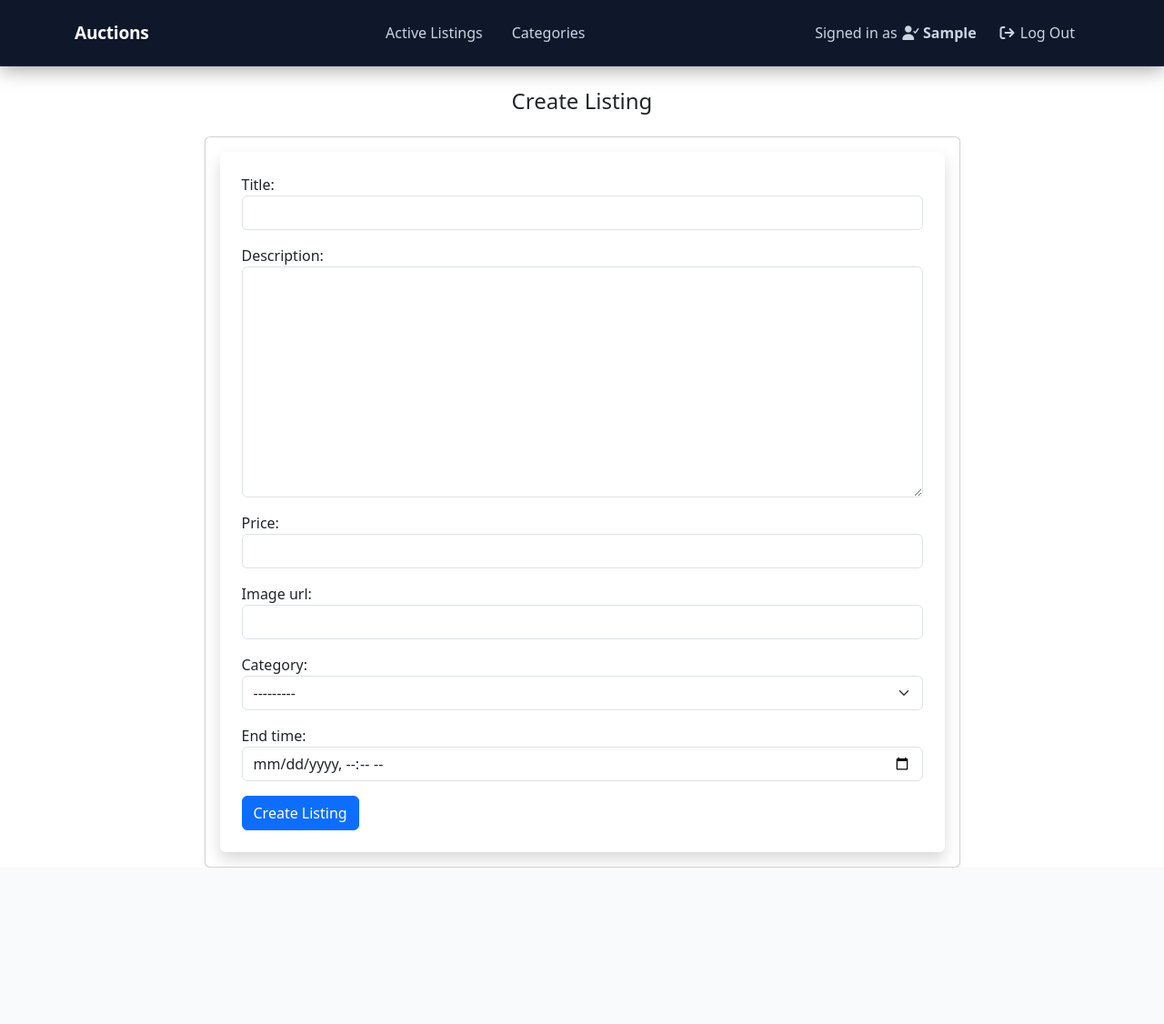
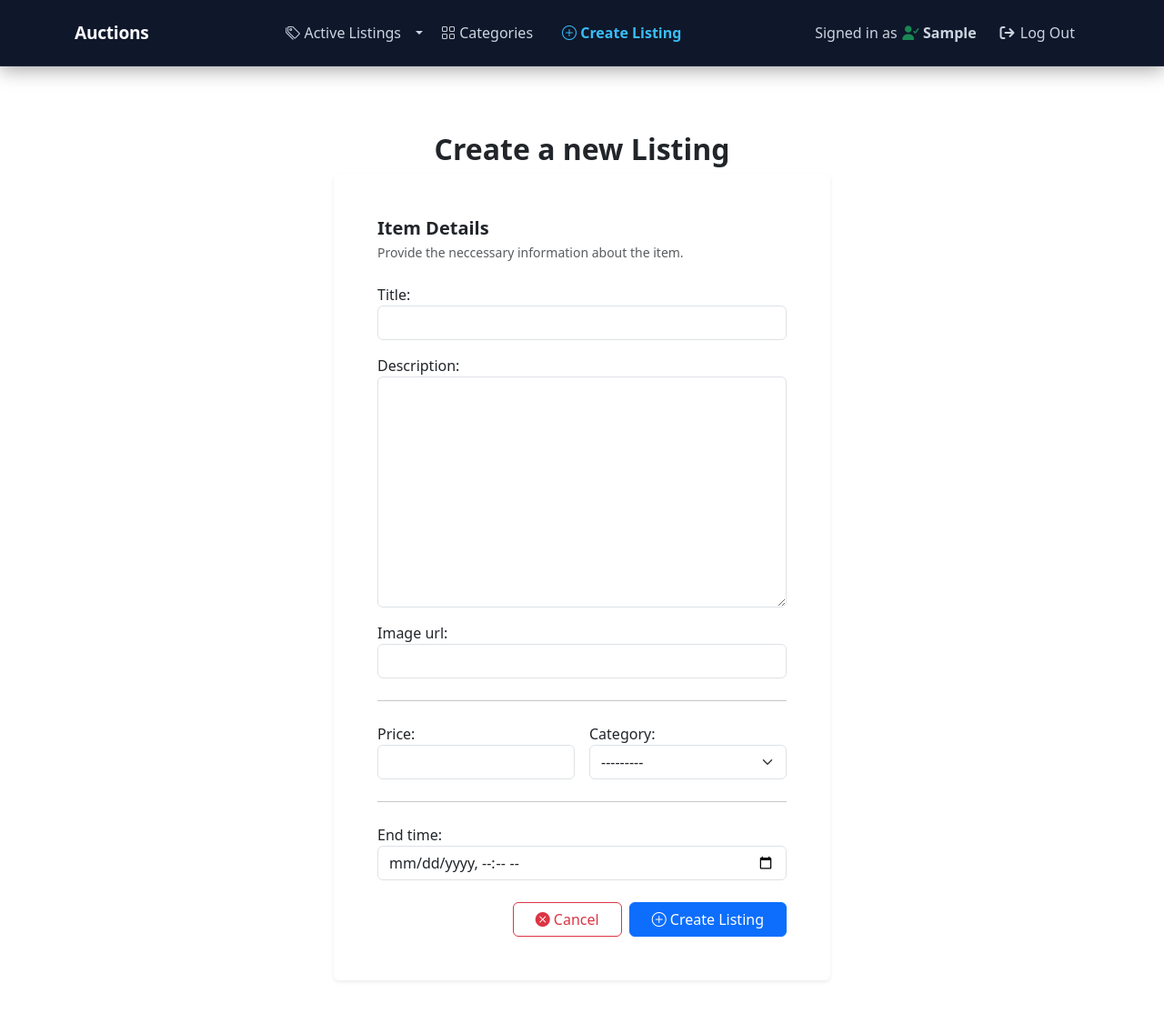
Before and after one commit to ismail-mah/commerce, a Django app: page /create_listing in a window 1280 px wide. Shown: the whole page at 91% size. Before the commit the page ends 954 px from the top, so only its background shows below. Run offline with Django 3.2, Linux system fonts and the light colour scheme; the visitor is signed in with stand-in values (Sample User, id 1); data that the repository does not hold is empty; some libraries are stand-ins or nearby versions.

Commit message:
improved index, create listing form etc

```diff
--- a/auctions/templates/auctions/close_auction.html
+++ b/auctions/templates/auctions/close_auction.html
@@ -5,7 +5,7 @@
             class="btn btn-outline-danger"
             data-bs-toggle="modal"
             data-bs-target="#closeAuctionModal">
-        <i class="bi bi-x-circle"></i> Close Auction
+        <i class="bi bi-lock-fill"></i> Close Auction
     </button>
     <!-- Close Auction Modal only for owner -->
     <div class="modal fade"
--- a/auctions/templates/auctions/create_listing.html
+++ b/auctions/templates/auctions/create_listing.html
@@ -1,26 +1,19 @@
 {% extends "auctions/layout.html" %}
-
-{% block title %}Create Listing{% endblock  %}
-
+{% block title %}{{ title }}{% endblock %}
 {% block body %}
-
-
-<h4 class="text-center my-4">{{ title }}</h4>
-
-<div class="container mt-4">
+    <div class="container py-5">
+        <div class="text-center mb-2">
+            <h2 class="fw-semibold mb-0">{{ title }}</h2>
+        </div>
         <div class="row justify-content-center">
-        <div class="col-md-8 col-lg-9 col-sm-12 mx-auto">
-
-            <div class="card shadow-sm">
-
-                {% comment %} <div class="card-header bg-primary text-white">
-                    <h4 class="mb-0">Create a New Listing</h4>
-                </div> {% endcomment %}
-
-                <div class="card-body">
-
-                    <form action="{% url 'create_listing' %}" method="post" class="shadow p-4 rounded">
+            <div class="col-12 col-md-10 col-lg-8 col-xl-6">
+                <div class="card border-0 shadow-sm">
+                    <div class="card-body p-4 p-md-5">
+                        <form action="{% url 'create_listing' %}" method="post">
                             {% csrf_token %}
+                            <div>
+                                <h5 class="fw-semibold mb-1">Item Details</h5>
+                                <p class="text-body-secondary small mb-4">Provide the neccessary information about the item.</p>
                                 <div class="mb-3">
                                     {{ form.title.label_tag }}
                                     {{ form.title }}
@@ -32,31 +25,40 @@
                                     {{ form.description.errors }}
                                 </div>
                                 <div class="mb-3">
+                                    {{ form.image_url.label_tag }}
+                                    {{ form.image_url }}
+                                    {{ form.image_url.errors }}
+                                </div>
+                            </div>
+                            <hr class="my-4">
+                            <div class="row g-3">
+                                <div class="col-md-6">
                                     {{ form.price.label_tag }}
                                     {{ form.price }}
                                     {{ form.price.errors }}
                                 </div>
-                        <div class="mb-3">
-                            {{ form.image_url.label_tag }}
-                            {{ form.image_url }}
-                            {{ form.image_url.errors }}
-                        </div>
-                        <div class="mb-3">
+                                <div class="col-md-6">
                                     {{ form.category.label_tag }}
                                     {{ form.category }}
                                     {{ form.category.errors }}
                                 </div>
-                        <div class="mb-3">
+                            </div>
+                            <hr class="my-4">
+                            <div class="mb-4">
                                 {{ form.end_time.label_tag }}
                                 {{ form.end_time }}
                                 {{ form.end_time.errors }}
                             </div>
-                        <input class="btn btn-primary" type="submit" value="Create Listing">
+                            <div class="d-flex justify-content-end gap-2">
+                                <a href="{% url 'index' %}" class="btn btn-outline-danger px-4"><i class="bi bi-x-circle-fill"></i> Cancel</a>
+                                <button class="btn btn-primary px-4" type="submit">
+                                    <i class="bi bi-plus-circle"></i> Create Listing
+                                </button>
+                            </div>
                         </form>
                     </div>
                 </div>
             </div>
         </div>
     </div>
-
 {% endblock %}
--- a/auctions/templates/auctions/layout.html
+++ b/auctions/templates/auctions/layout.html
@@ -31,31 +31,49 @@
                 </button>
                 <div class="collapse navbar-collapse" id="navbarNav">
                     <ul class="navbar-nav mx-auto mb-2 mb-lg-0">
-                        <li class="nav-item">
-                            <a class="nav-link mx-2 {% if request.resolver_match.url_name == 'index' %}active{% endif %}"
-                               href="{% url 'index' %}">Active Listings</a>
+                        <li class="nav-item dropdown d-flex align-items-center">
+                            <a class="nav-link mx-1 {% if request.resolver_match.url_name == 'index' %}active{% endif %}"
+                               href="{% url 'index' %}">
+                                <i class="bi bi-tags"></i> Active Listings
+                            </a>
+                            <a class="nav-link dropdown-toggle dropdown-toggle-split px-1"
+                               href="#"
+                               id="listingDropdown"
+                               role="button"
+                               data-bs-toggle="dropdown"
+                               aria-expanded="false">
+                                <span class="visually-hidden">Toggle Closed Listings</span>
+                            </a>
+                            <ul class="dropdown-menu" aria-labelledby="listingDropdown">
+                                <li>
+                                    <a href="{% url 'closed_listings' %}"
+                                       class="dropdown-item  {% if request.resolver_match.url_name == 'closed_listings' %}active{% endif %}">
+                                        <i class="bi bi-lock"></i> Closed Listings
+                                    </a>
+                                </li>
+                            </ul>
                         </li>
                         <li class="nav-item">
                             <a class="nav-link mx-2 {% if request.resolver_match.url_name == 'categories' or request.resolver_match.url_name == 'category_listings' %}active{% endif %}"
-                               href="{% url 'categories' %}">Categories</a>
+                               href="{% url 'categories' %}"><i class="bi bi-grid"></i> Categories</a>
                         </li>
                         {% if user.is_authenticated and request.user.watched_listings.count %}
                             <li class="nav-item">
                                 <a class="nav-link mx-2 {% if request.resolver_match.url_name == 'watchlist' %}active{% endif %}"
-                                   href="{% url 'watchlist' %}">Watchlist
+                                   href="{% url 'watchlist' %}"><i class="bi bi-heart"></i> Watchlist
                                     <span class="badge bg-secondary">{{ request.user.watched_listings.count }}</span>
                                 </a>
                             </li>
-                            <li class="nav-item">
-                                <a class="nav-link mx-2 {% if request.resolver_match.url_name == 'create_listing' %}active{% endif %}"
-                                   href="{% url 'create_listing' %}">Create Listing</a>
-                            </li>
                         {% endif %}
+                        <li class="nav-item">
+                            <a class="nav-link mx-2 {% if request.resolver_match.url_name == 'create_listing' %}active{% endif %}"
+                               href="{% url 'create_listing' %}"><i class="bi bi-plus-circle"></i> Create Listing</a>
+                        </li>
                     </ul>
                     <ul class="navbar-nav end-0 mb-2 mb-lg-0">
                         {% if user.is_authenticated %}
                             <li class="nav-item">
-                                <span class="nav-link">Signed in as <i class="fa-solid fa-user-check"></i> <strong>{{ user.username|capfirst }}</strong></span>
+                                <span class="nav-link">Signed in as <i class="fa-solid fa-user-check text-success"></i> <strong>{{ user.username|capfirst }}</strong></span>
                             </li>
                             <li class="nav-item">
                                 <a class="nav-link mx-2" href="{% url 'logout' %}"><i class="fa-solid fa-arrow-right-from-bracket"></i> Log Out</a>
@@ -94,9 +112,7 @@
         <div class="mt-4">
             {% block body %}{% endblock %}
         </div>
-        <script src="https://cdn.jsdelivr.net/npm/bootstrap@5.3.8/dist/js/bootstrap.bundle.min.js"
-            integrity="sha384-FKyoEForCGlyvwx9Hj09JcYn3nv7wiPVlz7YYwJrWVcXK/BmnVDxM+D2scQbITxI"
-            crossorigin="anonymous">
+        <script src="https://cdn.jsdelivr.net/npm/bootstrap@5.3.8/dist/js/bootstrap.bundle.min.js" integrity="sha384-FKyoEForCGlyvwx9Hj09JcYn3nv7wiPVlz7YYwJrWVcXK/BmnVDxM+D2scQbITxI" crossorigin="anonymous">
         </script>
     </body>
 </html>
--- a/auctions/urls.py
+++ b/auctions/urls.py
@@ -9,6 +9,7 @@ urlpatterns = [
     path("register", views.register, name="register"),
     path("create_listing", views.create_listing, name="create_listing"),
     path("listing/<int:listing_id>", views.listing, name="listing"),
+    path("closed_listings", views.closed_listings, name="closed_listings"),
     path("watchlist", views.watchlist, name="watchlist"),
     path("watchlist/add/<int:listing_id>", views.add_to_watchlist, name="add_to_watchlist"),
     path("watchlist/remove/<int:listing_id>", views.remove_from_watchlist, name="remove_from_watchlist"),
--- a/auctions/views.py
+++ b/auctions/views.py
@@ -11,18 +11,28 @@ from decimal import Decimal, InvalidOperation
 
 
 
-# Helper functions
+# Helper function to render an error page with a given message
 def render_error(request, message):
     return render(request, "auctions/error.html", {
         "message": message
     })
 
+# Helper function to get the current price of a listing
 def get_current_price(listing):
     highest_bid = listing.bids.order_by('-amount').first()
     return highest_bid.amount if highest_bid else listing.price
 
+# View functions for all the auctions listings
 def index(request):
-    listings = Listing.objects.all().order_by('-id')
+    listings = Listing.objects.filter(active=True).order_by('-id')
+    for listing in listings:
+        listing.current_price = get_current_price(listing)
+    return render(request, "auctions/index.html", {
+        "listings": listings
+    })
+
+def closed_listings(request):
+    listings = Listing.objects.filter(active=False).order_by('-id')
     for listing in listings:
         listing.current_price = get_current_price(listing)
     return render(request, "auctions/index.html", {
@@ -112,7 +122,7 @@ def create_listing(request):
 
     return render(request, "auctions/create_listing.html", {
         "form": form,
-        "title": "Create Listing"
+        "title": "Create a new Listing"
     })
 
 
```
Also changed, not shown: auctions/templates/auctions/index.html (+22 -15 lines), auctions/templates/auctions/login.html (+9 -6 lines). Lines whose indentation alone changed are shown as unchanged.
